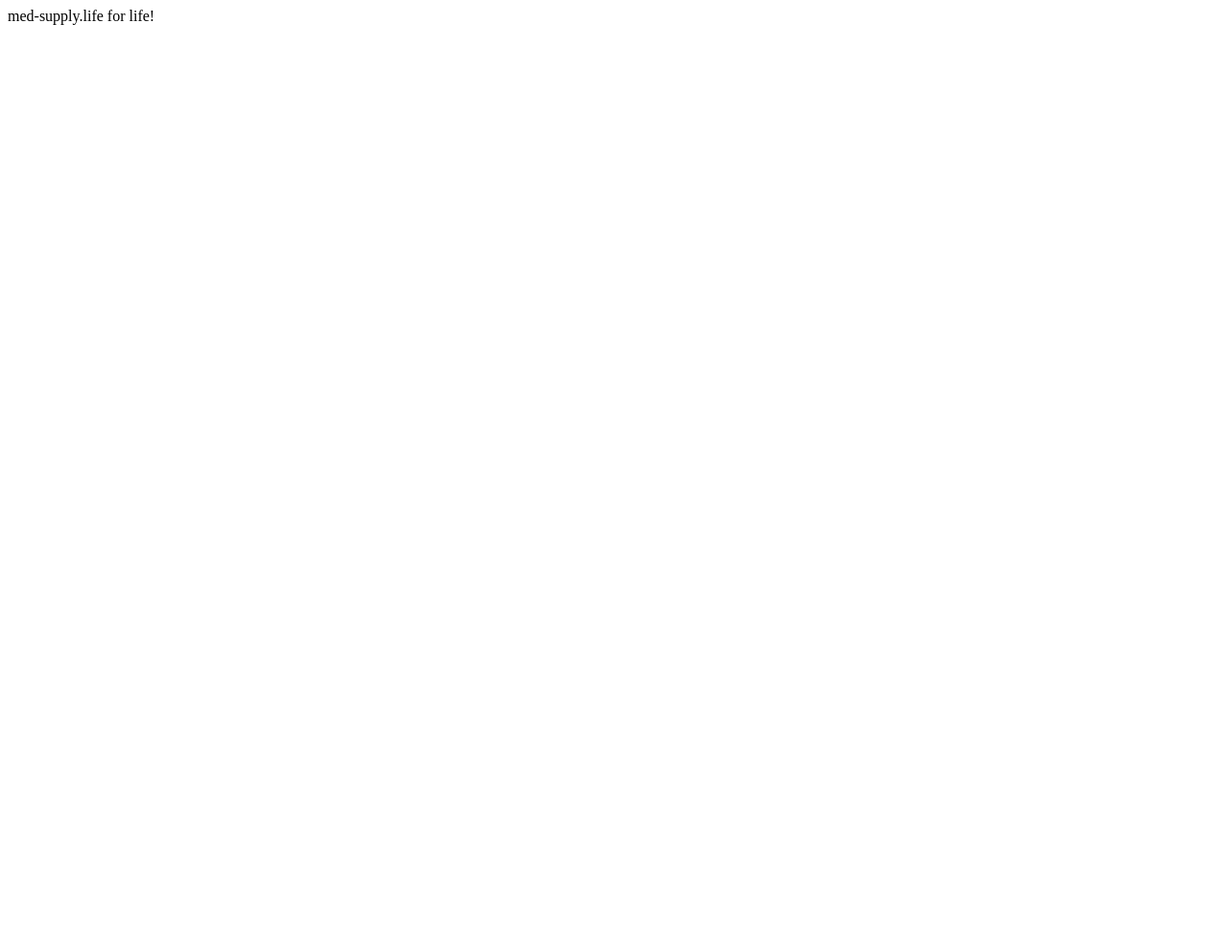
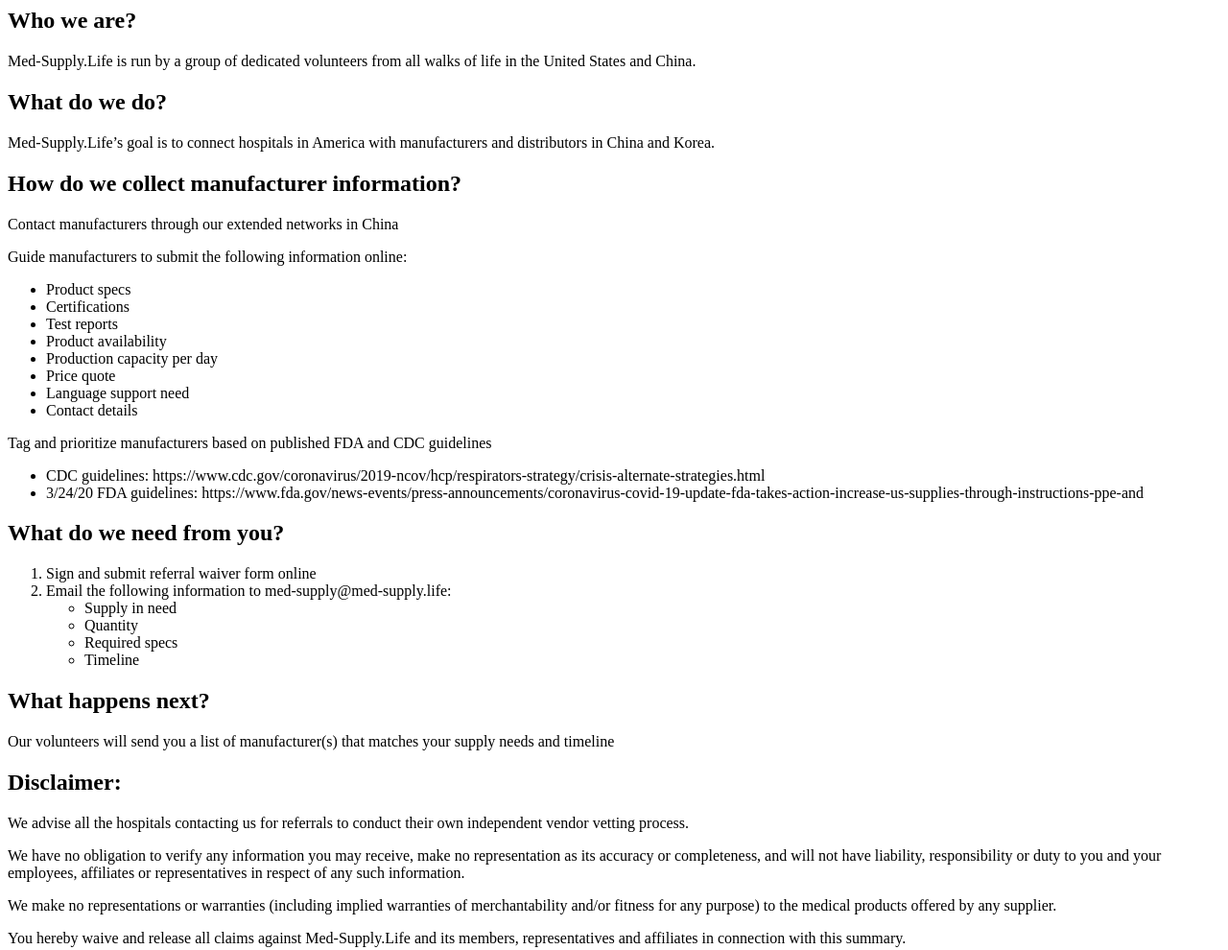
Before and after one commit to med-supply/med-supply.github.io, a plain HTML site: page index.html in a window 1280 px wide. Shown: the whole page at 96% size. Before the commit the page ends 800 px from the top, so only its background shows below. Drawn offline with Linux system fonts and the light colour scheme.

Commit message:
add content from doc

```diff
--- a/index.html
+++ b/index.html
@@ -1,5 +1,58 @@
 <html>
 <body>
-med-supply.life for life!
+  <h2>Who we are?</h2>
+<p>Med-Supply.Life is run by a group of dedicated volunteers from all walks of life in the United States and China. </p>
+
+  <h2>What do we do?</h2>
+<p>Med-Supply.Life’s goal is to connect hospitals in America with manufacturers and distributors in China and Korea. </p>
+
+  <h2>How do we collect manufacturer information?</h2>
+  <p>Contact manufacturers through our extended networks in China</p>
+
+<p>Guide manufacturers to submit the following information online:
+  <ul>
+    <li>Product specs</li>
+    <li>Certifications</li>
+    <li>Test reports</li>
+    <li>Product availability</li>
+    <li>Production capacity per day</li>
+    <li>Price quote</li>
+    <li>Language support need</li>
+    <li>Contact details</li>
+  </ul>
+  </p>
+
+<p>Tag and prioritize manufacturers based on published FDA and CDC guidelines
+<ul>
+  <li>CDC guidelines: https://www.cdc.gov/coronavirus/2019-ncov/hcp/respirators-strategy/crisis-alternate-strategies.html </li>
+  <li>3/24/20 FDA guidelines: https://www.fda.gov/news-events/press-announcements/coronavirus-covid-19-update-fda-takes-action-increase-us-supplies-through-instructions-ppe-and </li>
+ </ul>
+  </p>
+
+<h2> What do we need from you?</h2>
+<ol>
+  <li>Sign and submit referral waiver form online </li>
+  <li>Email the following information to med-supply@med-supply.life:
+    <ul>
+      <li>Supply in need</li>
+      <li>Quantity</li>
+      <li>Required specs</li>
+      <li>Timeline </li>
+    </ul>
+</ol>
+
+<h2>What happens next? </h2>
+<p>Our volunteers will send you a list of manufacturer(s) that matches your supply needs and timeline</p>
+
+<h2>Disclaimer: </h2>
+
+<p>We advise all the hospitals contacting us for referrals to conduct their own independent vendor vetting process. </p>
+
+<p>We have no obligation to verify any information you may receive, make no representation as its accuracy or completeness, and will not have liability, responsibility or duty to you and your employees, affiliates or representatives in respect of any such information. </p>
+
+<p>We make no representations or warranties (including implied warranties of merchantability and/or fitness for any purpose) to the medical products offered by any supplier. </p>
+
+<p>You hereby waive and release all claims against Med-Supply.Life and its members, representatives and affiliates in connection with this summary. </p>
+
 </body>
 </html>
```
